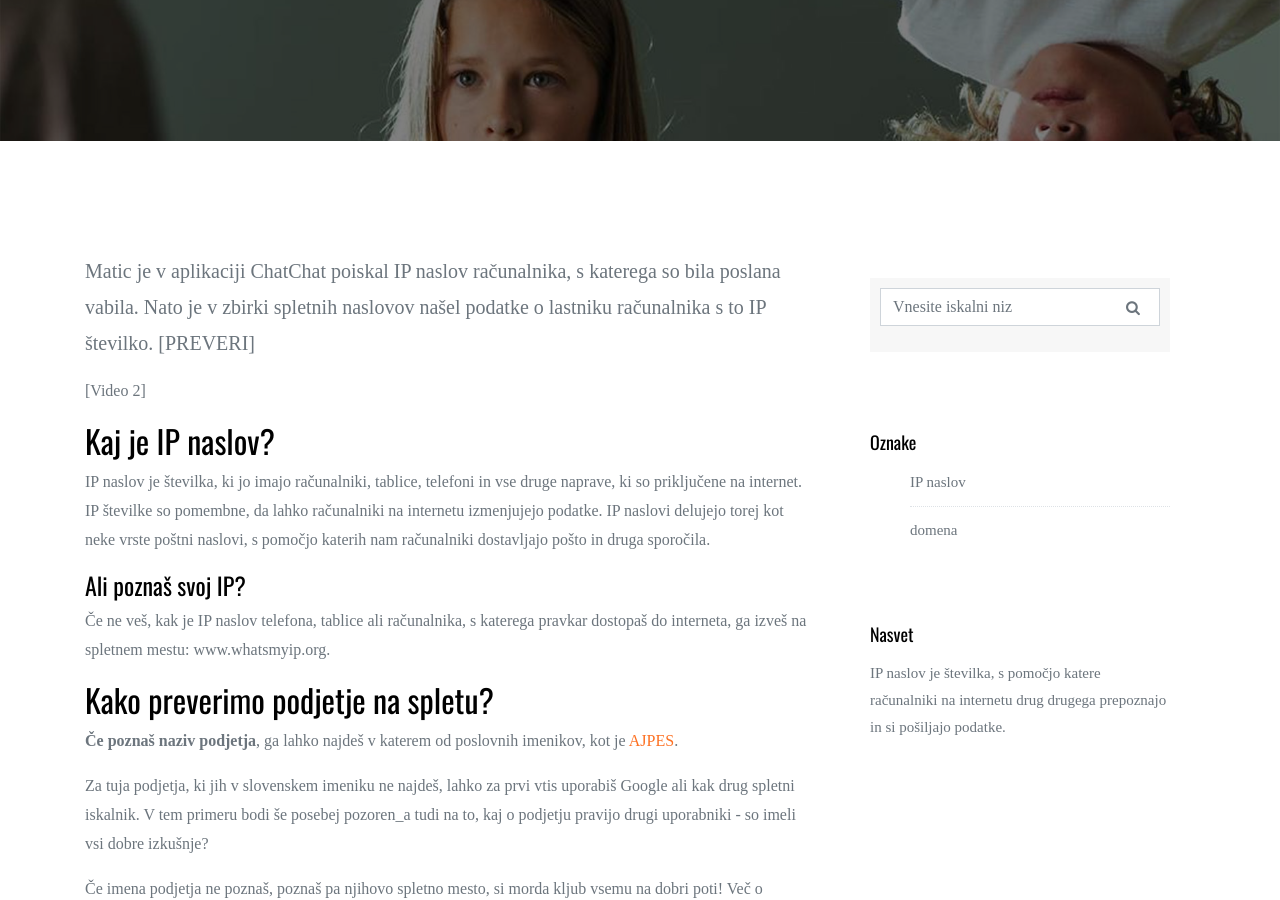
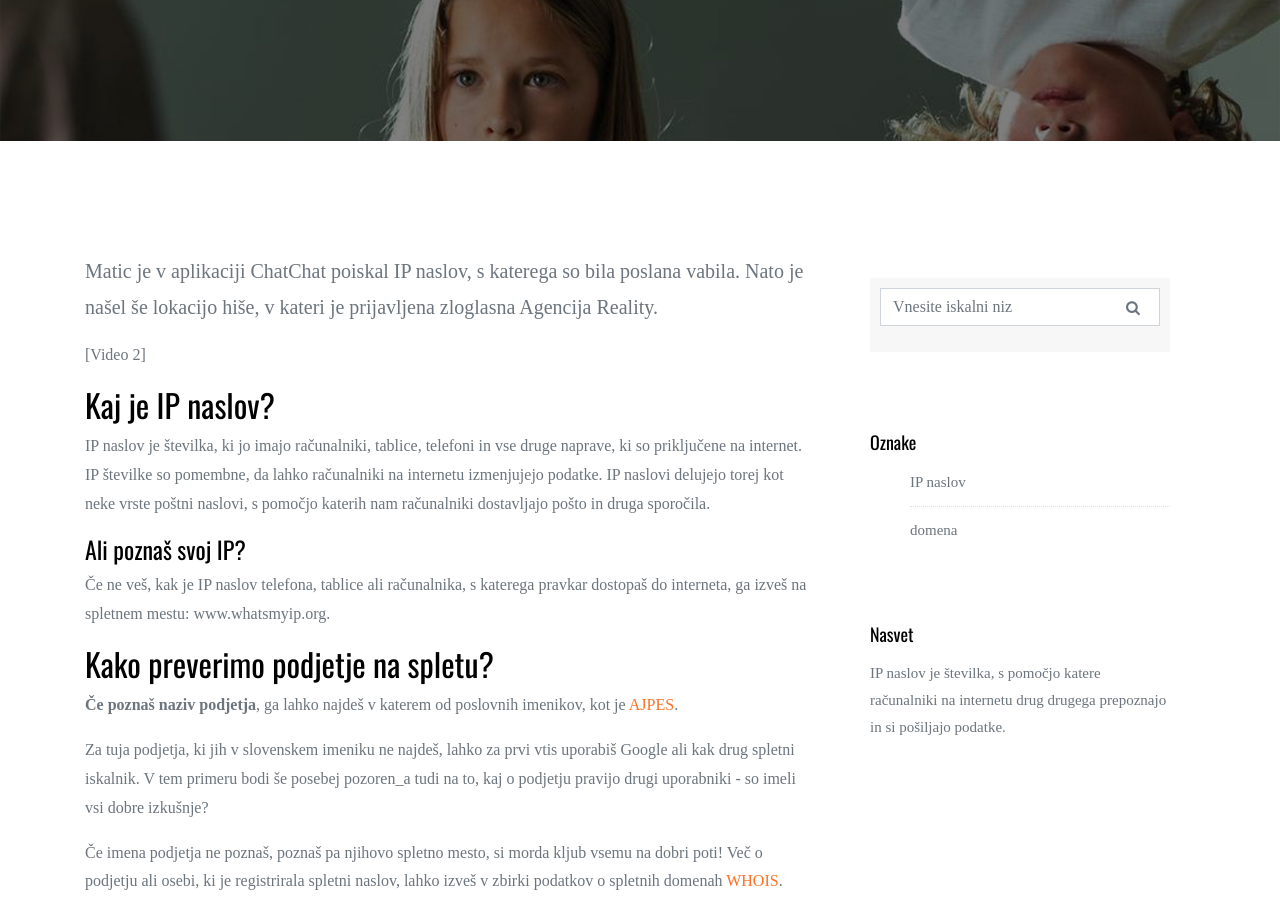
Before and after one commit to codeweeksi/gajin-svet, a Jekyll site: the page built from _posts/2018-07-02-druga-lekcija.md, in a window 1280 px wide and 900 px high, scrolled down 409 px. Built offline with Jekyll 4.4.1, drawn with Linux system fonts in a browser that asks for light colours; some web fonts are replaced; comment, search, counter and statistics services are not loaded.

Commit message:
edited excerpt

```diff
--- a/_posts/2018-07-02-druga-lekcija.md
+++ b/_posts/2018-07-02-druga-lekcija.md
@@ -3,7 +3,7 @@ layout: post
 title:  "Kako je Matic odkril lokacijo hiše Ob progi 10?"
 date:   2018-07-02 18:00:02 +0200
 tags: [IP naslov, domena]
-excerpt: Matic je v aplikaciji ChatChat poiskal IP naslov računalnika, s katerega so bila poslana vabila. Nato je v zbirki spletnih naslovov našel podatke o lastniku računalnika s to IP številko. [PREVERI]
+excerpt: Matic je v aplikaciji ChatChat poiskal IP naslov, s katerega so bila poslana vabila. Nato je našel še lokacijo hiše, v kateri je prijavljena zloglasna Agencija Reality.
 special_tip: IP naslov je številka, s pomočjo katere računalniki na internetu drug drugega prepoznajo in si pošiljajo podatke.
 ---
 
```
